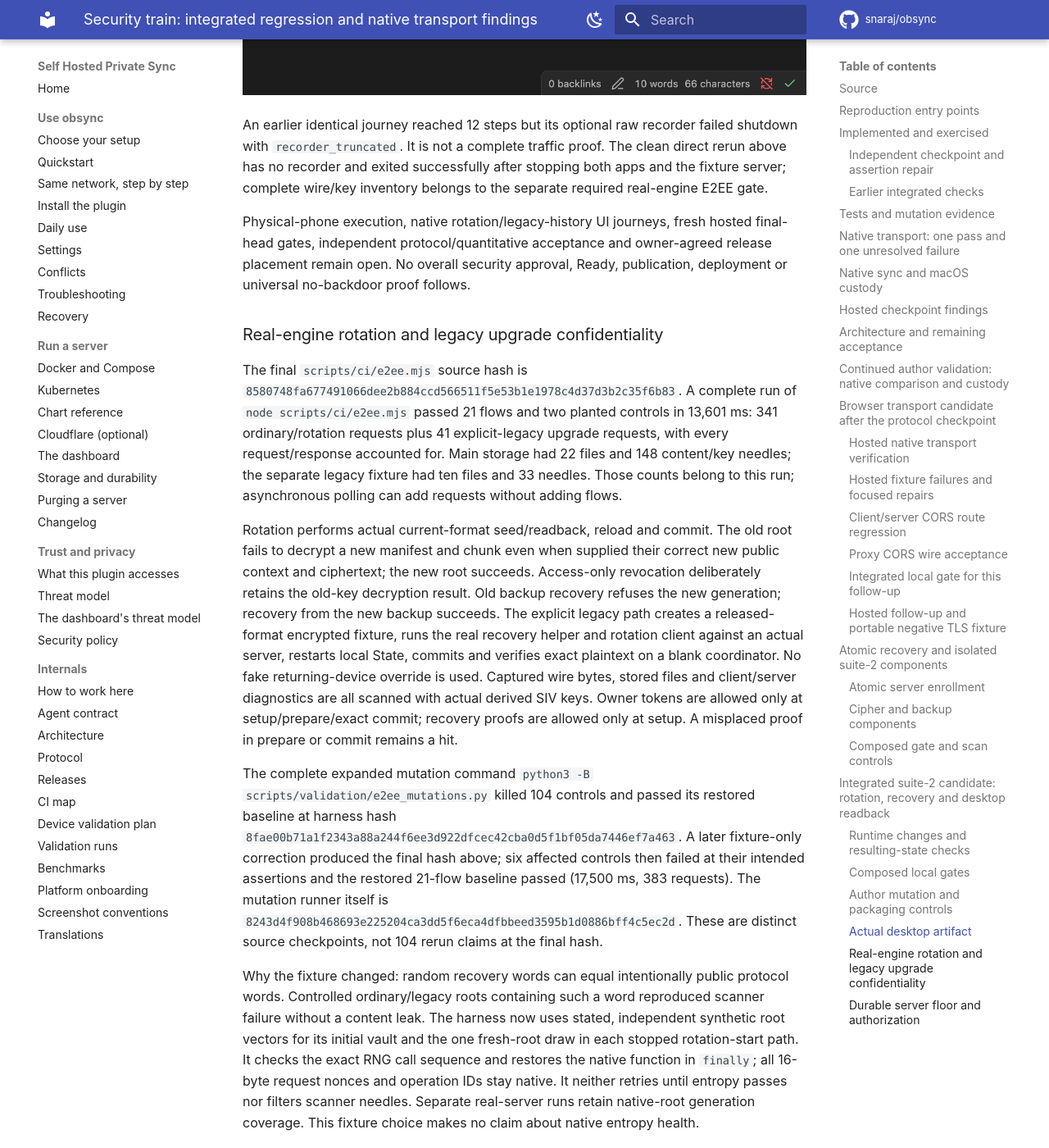
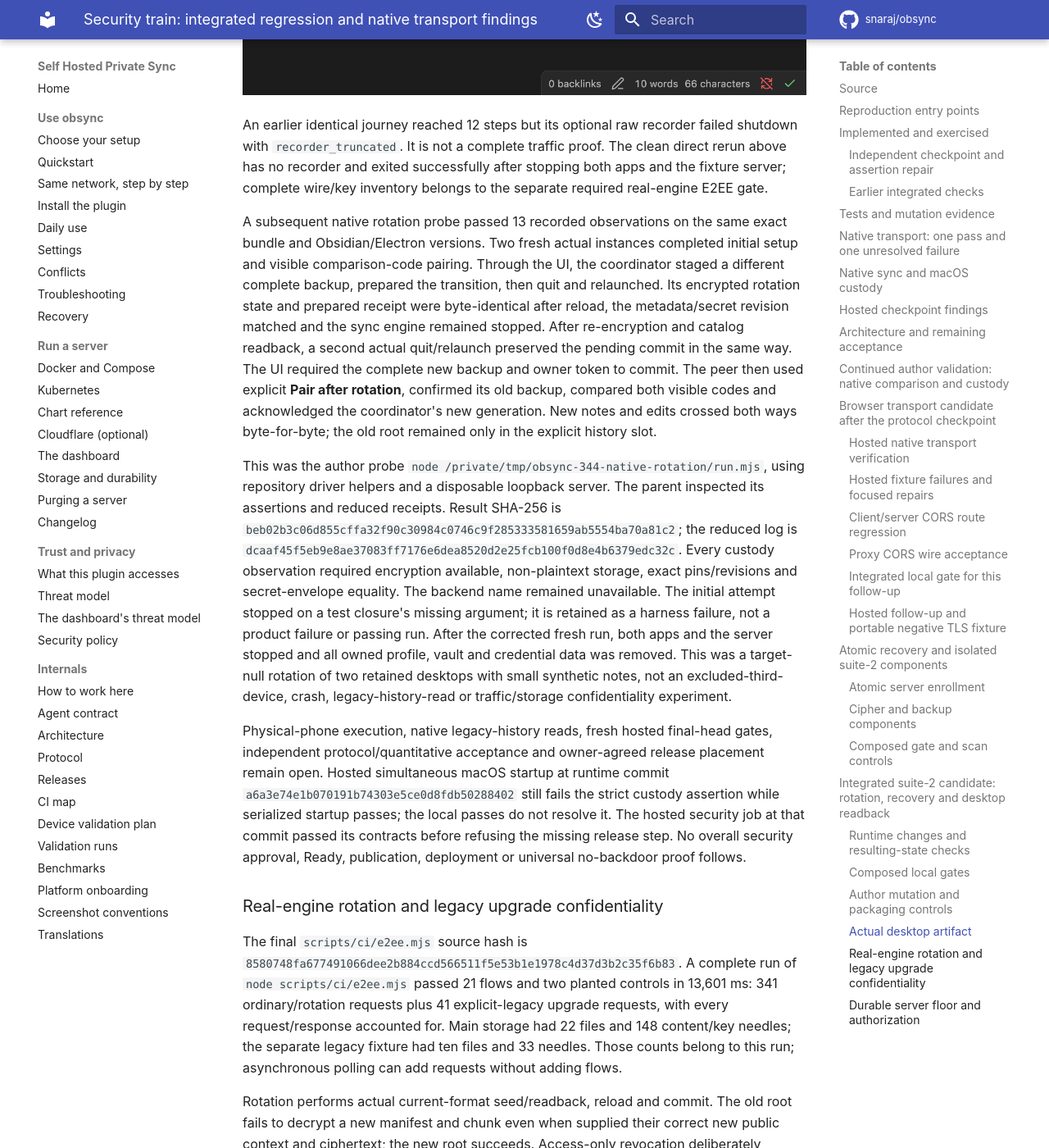
Before and after one commit to snaraj/obsync, an MkDocs documentation site: the page built from docs/validation-runs/2026-10-12-security-train.md, in a window 1280 px wide and 1400 px high, scrolled down 29240 px. Shown: the whole window at 82% size. Built offline with MkDocs 1.6.1 and Material for MkDocs 9.7.7, drawn with Linux system fonts in a browser that asks for light colours; comment, search, counter and statistics services are not loaded.

Commit message:
Record native rotation restart and re-pair acceptance
Record the completed UI rotation journey on the same compiled runtime as
integration commit a6a3e74: two actual Obsidian 1.13.7 instances, durable
prepared and commit-pending receipts across actual app quits and relaunches,
explicit retained-device re-pairing, and bidirectional exact byte readback.

The parent checked the probe assertions, reduced receipt hashes and cleanup
accounting. All 13 observations pass; the initial harness closure failure is
retained separately. No physical phone, excluded third device, crash or full
security acceptance is claimed. Hosted simultaneous macOS custody and the
release-step gate remain explicitly open.

Validation: git diff --check; no runtime or test source changed from the
successful complete make check at a6a3e74. Both pinned secret scans pass.
Accounting: +37/-4 across one validation record; no new links or anchors.

- GPT-6

```diff
--- a/docs/validation-runs/2026-10-12-security-train.md
+++ b/docs/validation-runs/2026-10-12-security-train.md
@@ -1185,10 +1185,43 @@ The clean direct rerun above has no recorder and exited successfully after
 stopping both apps and the fixture server; complete wire/key inventory belongs
 to the separate required real-engine E2EE gate.
 
-Physical-phone execution, native rotation/legacy-history UI journeys, fresh
-hosted final-head gates, independent protocol/quantitative acceptance and
-owner-agreed release placement remain open. No overall security approval,
-Ready, publication, deployment or universal no-backdoor proof follows.
+A subsequent native rotation probe passed 13 recorded observations on the
+same exact bundle and Obsidian/Electron versions. Two fresh actual instances
+completed initial setup and visible comparison-code pairing. Through the UI,
+the coordinator staged a different complete backup, prepared the transition,
+then quit and relaunched. Its encrypted rotation state and prepared receipt
+were byte-identical after reload, the metadata/secret revision matched and
+the sync engine remained stopped. After re-encryption and catalog readback,
+a second actual quit/relaunch preserved the pending commit in the same way.
+The UI required the complete new backup and owner token to commit. The peer
+then used explicit **Pair after rotation**, confirmed its old backup, compared
+both visible codes and acknowledged the coordinator's new generation. New
+notes and edits crossed both ways byte-for-byte; the old root remained only
+in the explicit history slot.
+
+This was the author probe `node /private/tmp/obsync-344-native-rotation/run.mjs`,
+using repository driver helpers and a disposable loopback server. The parent
+inspected its assertions and reduced receipts. Result SHA-256 is
+`beb02b3c06d855cffa32f90c30984c0746c9f285333581659ab5554ba70a81c2`;
+the reduced log is
+`dcaaf45f5eb9e8ae37083ff7176e6dea8520d2e25fcb100f0d8e4b6379edc32c`.
+Every custody observation required encryption available, non-plaintext storage,
+exact pins/revisions and secret-envelope equality. The backend name remained
+unavailable. The initial attempt stopped on a test closure's missing argument;
+it is retained as a harness failure, not a product failure or passing run.
+After the corrected fresh run, both apps and the server stopped and all owned
+profile, vault and credential data was removed. This was a target-null rotation
+of two retained desktops with small synthetic notes, not an excluded-third-device,
+crash, legacy-history-read or traffic/storage confidentiality experiment.
+
+Physical-phone execution, native legacy-history reads, fresh hosted final-head
+gates, independent protocol/quantitative acceptance and owner-agreed release
+placement remain open. Hosted simultaneous macOS startup at runtime commit
+`a6a3e74e1b070191b74303e5ce0d8fdb50288402` still fails the strict custody
+assertion while serialized startup passes; the local passes do not resolve it.
+The hosted security job at that commit passed its contracts before refusing
+the missing release step. No overall security approval, Ready, publication,
+deployment or universal no-backdoor proof follows.
 
 
 ### Real-engine rotation and legacy upgrade confidentiality
```
